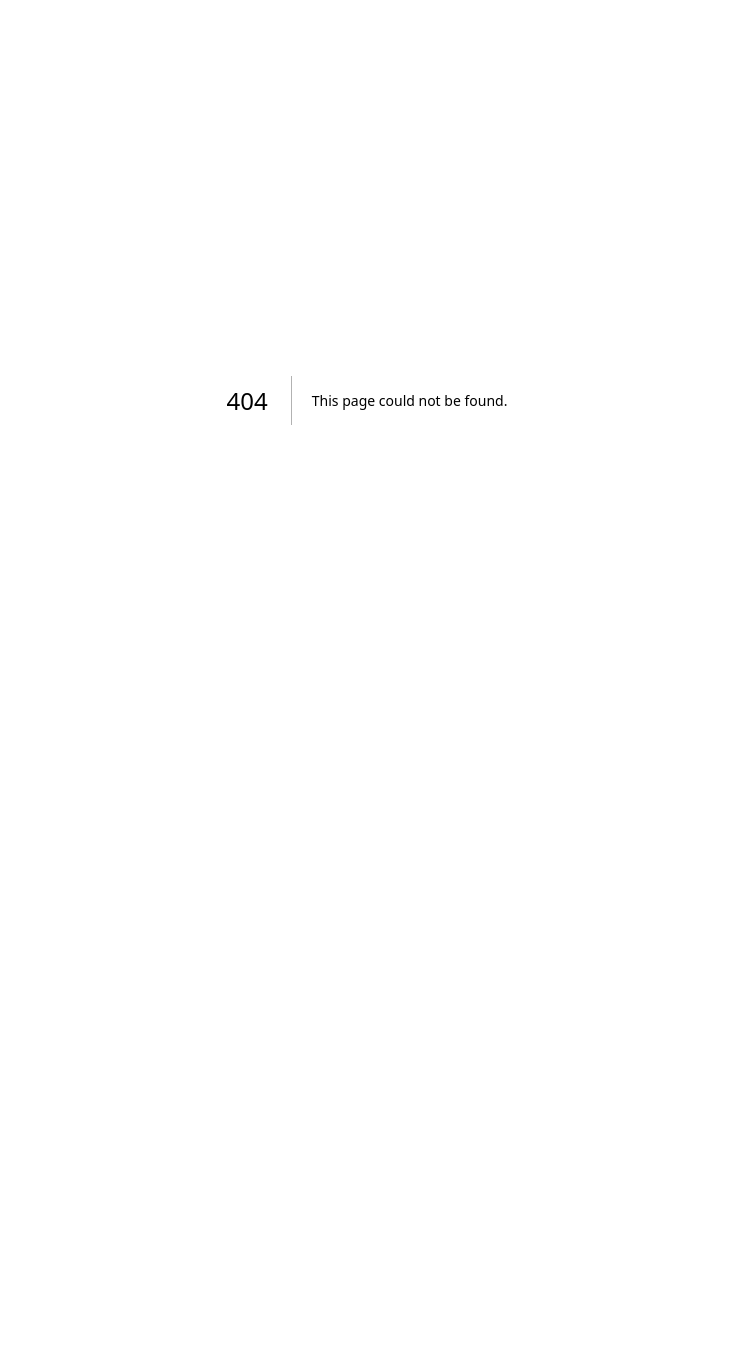
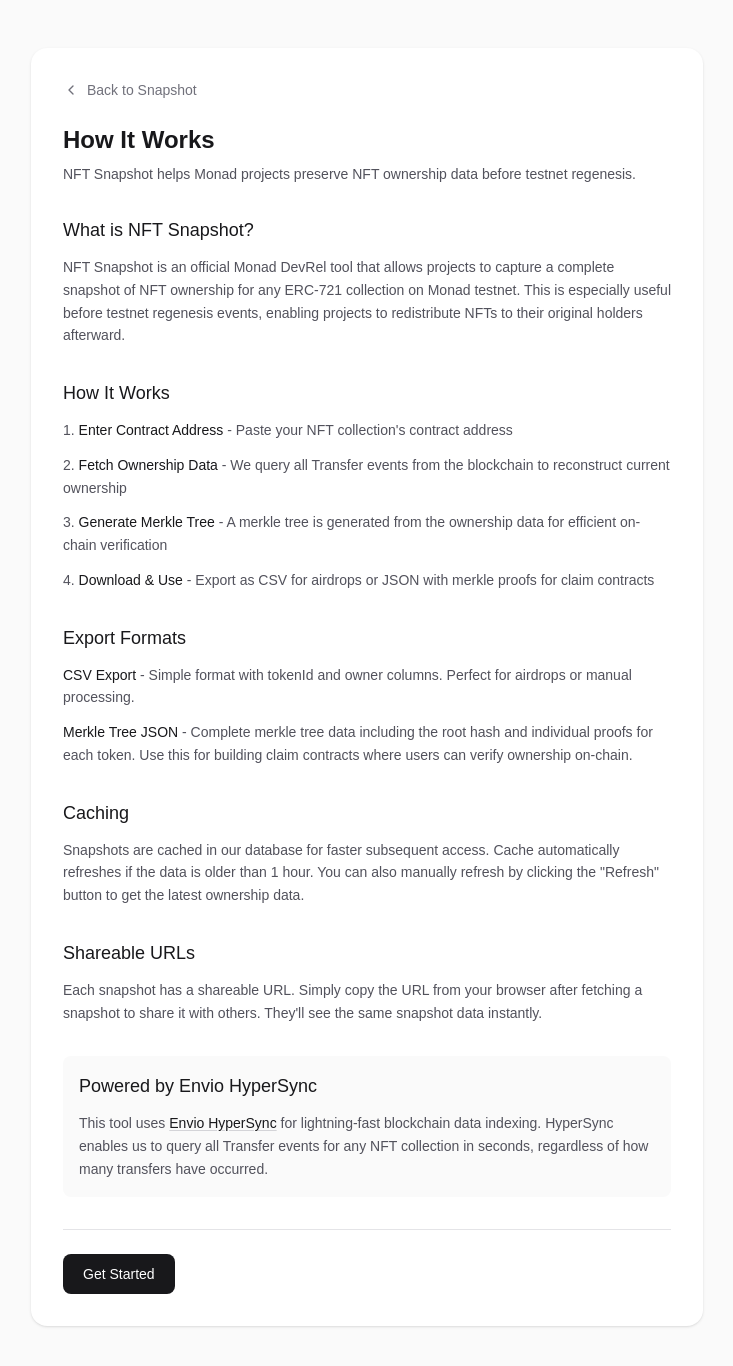
Before and after one commit to portdeveloper/nft-snapshot, a Next.js app: page /about in a window 1280 px wide. Before the commit this address had no page. Shown: the top 1366 px of the page, without its empty margins (273-1006 px from the left). Before the commit the page ends 800 px from the top, so only its background shows below. Built offline with nearby package versions, Linux system fonts and the light colour scheme.

Commit message:
Add About page and footer
- Add /about page explaining how the app works
- Add footer with "How it works" link and Envio attribution
- Document snapshot process, export formats, caching, and shareable URLs

```diff
--- /dev/null
+++ b/app/about/page.tsx
@@ -0,0 +1,150 @@
+import Link from "next/link";
+import type { Metadata } from "next";
+
+export const metadata: Metadata = {
+  title: "About - NFT Snapshot",
+  description: "Learn how NFT Snapshot works and how to use it for your Monad NFT collection",
+};
+
+export default function About() {
+  return (
+    <div className="flex min-h-screen items-center justify-center bg-zinc-50 px-4 py-12 dark:bg-zinc-950">
+      <main className="w-full max-w-2xl">
+        <div className="rounded-2xl bg-white p-8 shadow-sm dark:bg-zinc-900">
+          <Link
+            href="/"
+            className="mb-6 inline-flex items-center gap-2 text-sm text-zinc-500 transition-colors hover:text-zinc-900 dark:text-zinc-400 dark:hover:text-zinc-100"
+          >
+            <svg
+              xmlns="http://www.w3.org/2000/svg"
+              width="16"
+              height="16"
+              viewBox="0 0 24 24"
+              fill="none"
+              stroke="currentColor"
+              strokeWidth="2"
+              strokeLinecap="round"
+              strokeLinejoin="round"
+            >
+              <path d="m15 18-6-6 6-6" />
+            </svg>
+            Back to Snapshot
+          </Link>
+
+          <h1 className="mb-2 text-2xl font-semibold text-zinc-900 dark:text-zinc-100">
+            How It Works
+          </h1>
+          <p className="mb-8 text-sm text-zinc-600 dark:text-zinc-400">
+            NFT Snapshot helps Monad projects preserve NFT ownership data before testnet regenesis.
+          </p>
+
+          <div className="space-y-8">
+            <section>
+              <h2 className="mb-3 text-lg font-medium text-zinc-900 dark:text-zinc-100">
+                What is NFT Snapshot?
+              </h2>
+              <p className="text-sm leading-relaxed text-zinc-600 dark:text-zinc-400">
+                NFT Snapshot is an official Monad DevRel tool that allows projects to capture
+                a complete snapshot of NFT ownership for any ERC-721 collection on Monad testnet.
+                This is especially useful before testnet regenesis events, enabling projects to
+                redistribute NFTs to their original holders afterward.
+              </p>
+            </section>
+
+            <section>
+              <h2 className="mb-3 text-lg font-medium text-zinc-900 dark:text-zinc-100">
+                How It Works
+              </h2>
+              <ol className="list-inside list-decimal space-y-3 text-sm leading-relaxed text-zinc-600 dark:text-zinc-400">
+                <li>
+                  <span className="font-medium text-zinc-900 dark:text-zinc-100">Enter Contract Address</span>
+                  {" "}- Paste your NFT collection&apos;s contract address
+                </li>
+                <li>
+                  <span className="font-medium text-zinc-900 dark:text-zinc-100">Fetch Ownership Data</span>
+                  {" "}- We query all Transfer events from the blockchain to reconstruct current ownership
+                </li>
+                <li>
+                  <span className="font-medium text-zinc-900 dark:text-zinc-100">Generate Merkle Tree</span>
+                  {" "}- A merkle tree is generated from the ownership data for efficient on-chain verification
+                </li>
+                <li>
+                  <span className="font-medium text-zinc-900 dark:text-zinc-100">Download & Use</span>
+                  {" "}- Export as CSV for airdrops or JSON with merkle proofs for claim contracts
+                </li>
+              </ol>
+            </section>
+
+            <section>
+              <h2 className="mb-3 text-lg font-medium text-zinc-900 dark:text-zinc-100">
+                Export Formats
+              </h2>
+              <div className="space-y-3 text-sm leading-relaxed text-zinc-600 dark:text-zinc-400">
+                <div>
+                  <span className="font-medium text-zinc-900 dark:text-zinc-100">CSV Export</span>
+                  {" "}- Simple format with tokenId and owner columns. Perfect for airdrops or manual processing.
+                </div>
+                <div>
+                  <span className="font-medium text-zinc-900 dark:text-zinc-100">Merkle Tree JSON</span>
+                  {" "}- Complete merkle tree data including the root hash and individual proofs for each token.
+                  Use this for building claim contracts where users can verify ownership on-chain.
+                </div>
+              </div>
+            </section>
+
+            <section>
+              <h2 className="mb-3 text-lg font-medium text-zinc-900 dark:text-zinc-100">
+                Caching
+              </h2>
+              <p className="text-sm leading-relaxed text-zinc-600 dark:text-zinc-400">
+                Snapshots are cached in our database for faster subsequent access. Cache automatically
+                refreshes if the data is older than 1 hour. You can also manually refresh by clicking
+                the &quot;Refresh&quot; button to get the latest ownership data.
+              </p>
+            </section>
+
+            <section>
+              <h2 className="mb-3 text-lg font-medium text-zinc-900 dark:text-zinc-100">
+                Shareable URLs
+              </h2>
+              <p className="text-sm leading-relaxed text-zinc-600 dark:text-zinc-400">
+                Each snapshot has a shareable URL. Simply copy the URL from your browser after
+                fetching a snapshot to share it with others. They&apos;ll see the same snapshot data
+                instantly.
+              </p>
+            </section>
+
+            <section className="rounded-lg bg-zinc-50 p-4 dark:bg-zinc-800">
+              <h2 className="mb-3 text-lg font-medium text-zinc-900 dark:text-zinc-100">
+                Powered by Envio HyperSync
+              </h2>
+              <p className="text-sm leading-relaxed text-zinc-600 dark:text-zinc-400">
+                This tool uses{" "}
+                <a
+                  href="https://envio.dev"
+                  target="_blank"
+                  rel="noopener noreferrer"
+                  className="font-medium text-zinc-900 underline decoration-zinc-300 underline-offset-2 transition-colors hover:decoration-zinc-500 dark:text-zinc-100 dark:decoration-zinc-600 dark:hover:decoration-zinc-400"
+                >
+                  Envio HyperSync
+                </a>
+                {" "}for lightning-fast blockchain data indexing. HyperSync enables us to query
+                all Transfer events for any NFT collection in seconds, regardless of how many
+                transfers have occurred.
+              </p>
+            </section>
+          </div>
+
+          <div className="mt-8 border-t border-zinc-200 pt-6 dark:border-zinc-700">
+            <Link
+              href="/"
+              className="inline-flex cursor-pointer items-center justify-center rounded-lg bg-zinc-900 px-5 py-2.5 text-sm font-medium text-white transition-colors hover:bg-zinc-800 dark:bg-zinc-100 dark:text-zinc-900 dark:hover:bg-zinc-200"
+            >
+              Get Started
+            </Link>
+          </div>
+        </div>
+      </main>
+    </div>
+  );
+}
--- a/app/page.tsx
+++ b/app/page.tsx
@@ -2,6 +2,7 @@
 
 import { useState, useMemo, useEffect, useCallback, Suspense } from "react";
 import { useRouter, useSearchParams } from "next/navigation";
+import Link from "next/link";
 
 interface CachedCollection {
   contract: string;
@@ -534,6 +535,28 @@ function HomeContent() {
             </div>
           )}
         </div>
+
+        {/* Footer */}
+        <footer className="mt-6 flex items-center justify-center gap-4 text-xs text-zinc-400 dark:text-zinc-500">
+          <Link
+            href="/about"
+            className="transition-colors hover:text-zinc-600 dark:hover:text-zinc-300"
+          >
+            How it works
+          </Link>
+          <span>·</span>
+          <span>
+            Powered by{" "}
+            <a
+              href="https://envio.dev"
+              target="_blank"
+              rel="noopener noreferrer"
+              className="underline decoration-zinc-300 underline-offset-2 transition-colors hover:text-zinc-600 dark:decoration-zinc-600 dark:hover:text-zinc-300"
+            >
+              Envio HyperSync
+            </a>
+          </span>
+        </footer>
       </main>
     </div>
   );
```
